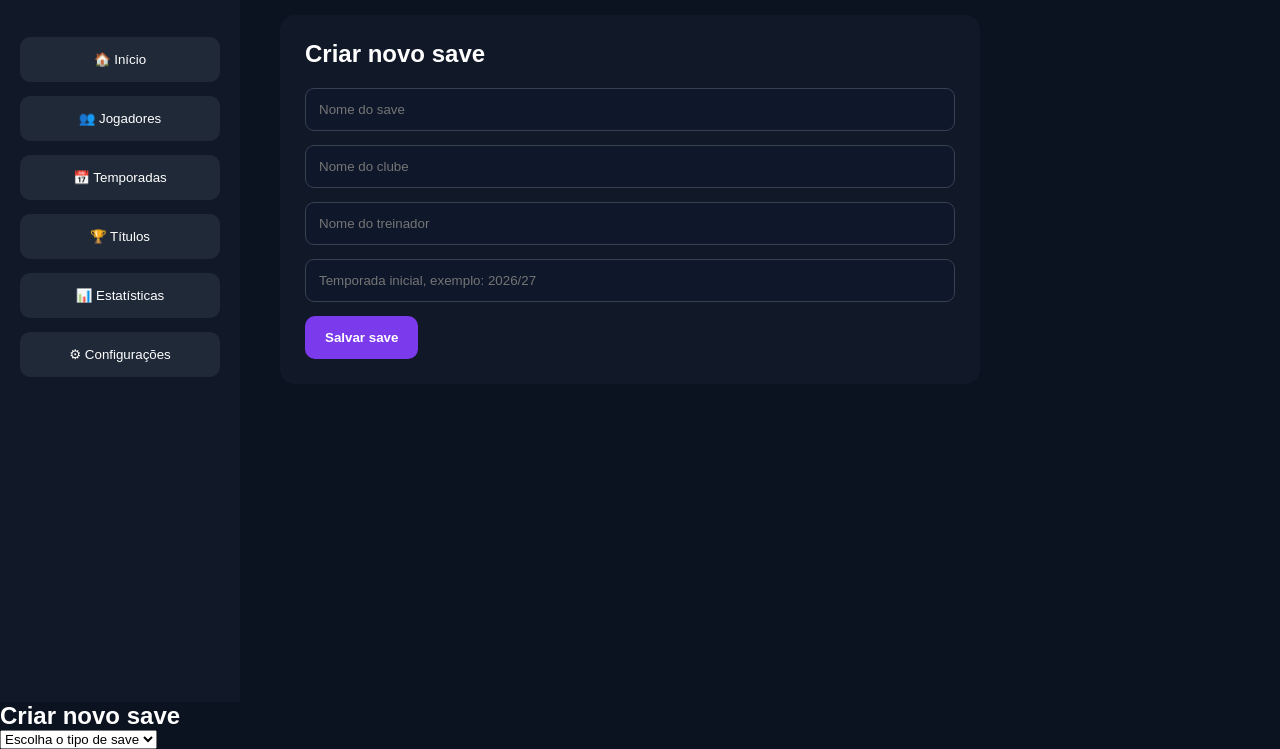
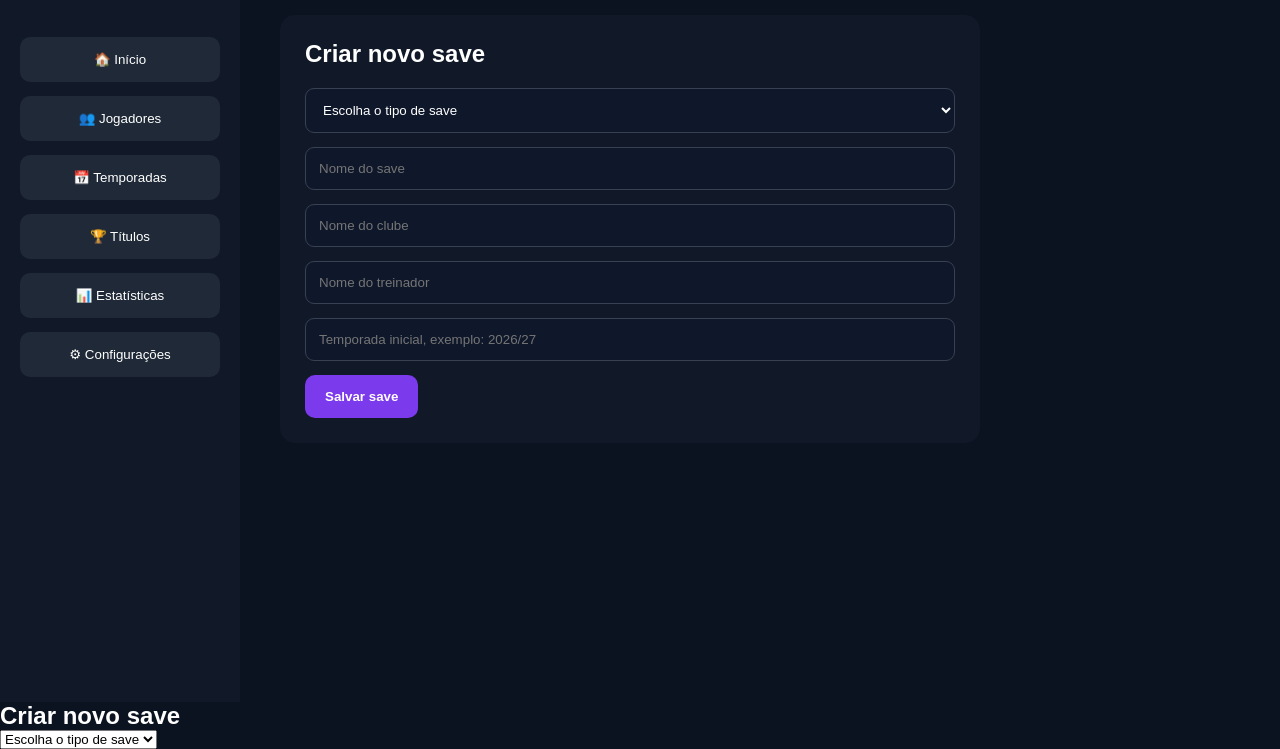
Before and after one commit to leandrolosilla12345/fm-career-stats, a plain HTML site: page index.html in a window 1280 px wide. Both pictures are taken after a click on the button "+ Criar novo save". Shown: the part 98-847 px from the top of the page. Drawn offline with Linux system fonts and the light colour scheme.

Commit message:
Update index.html

```diff
--- a/index.html
+++ b/index.html
@@ -202,7 +202,12 @@
             <div class="form-card">
 
                 <h2>Criar novo save</h2>
-
+<select id="tipoSave">
+    <option value="">Escolha o tipo de save</option>
+    <option value="Clube real">Clube real</option>
+    <option value="Clube fictício">Clube fictício</option>
+    <option value="Seleção nacional">Seleção nacional</option>
+</select>
                 <input
                     id="nomeSave"
                     type="text"
```
